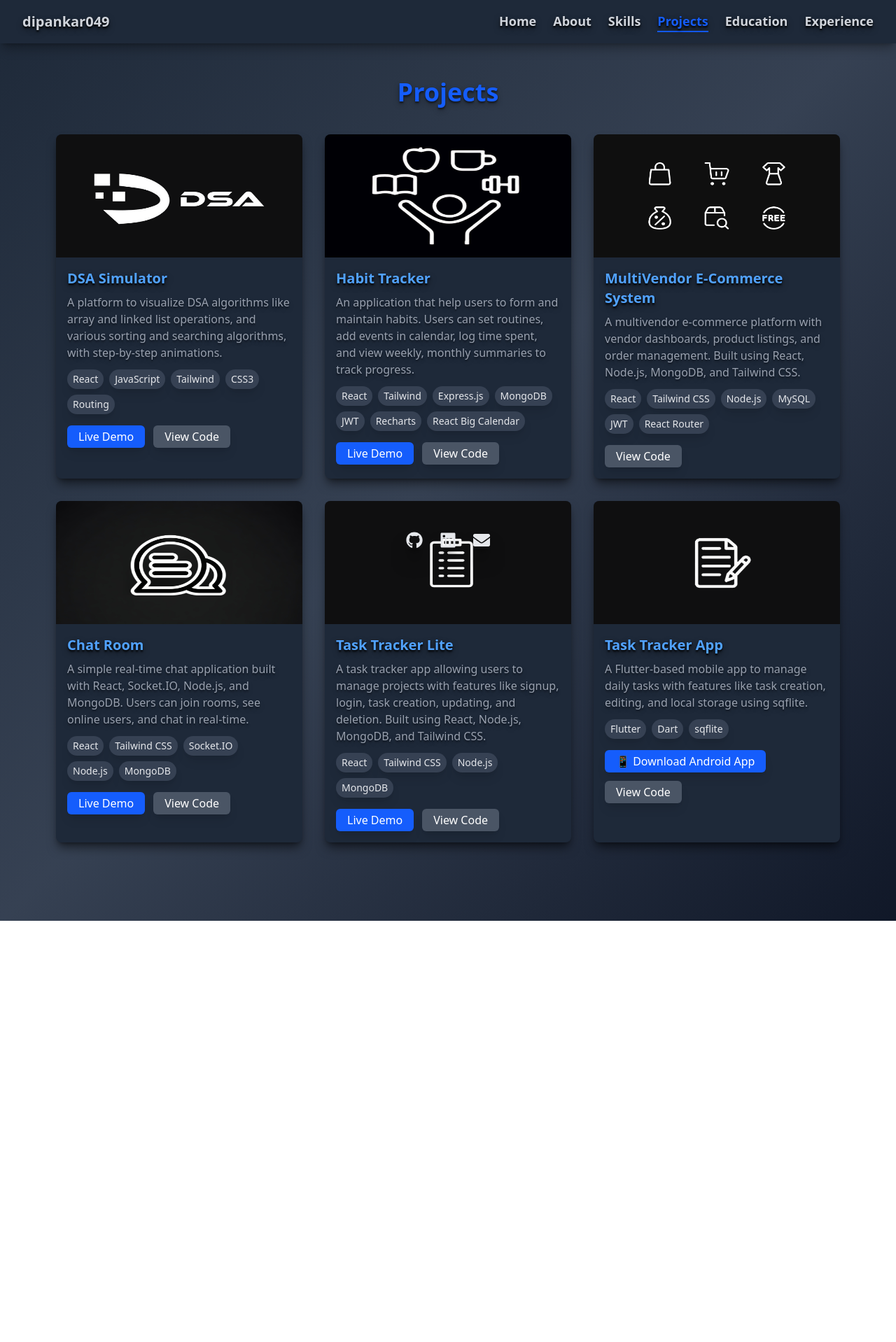
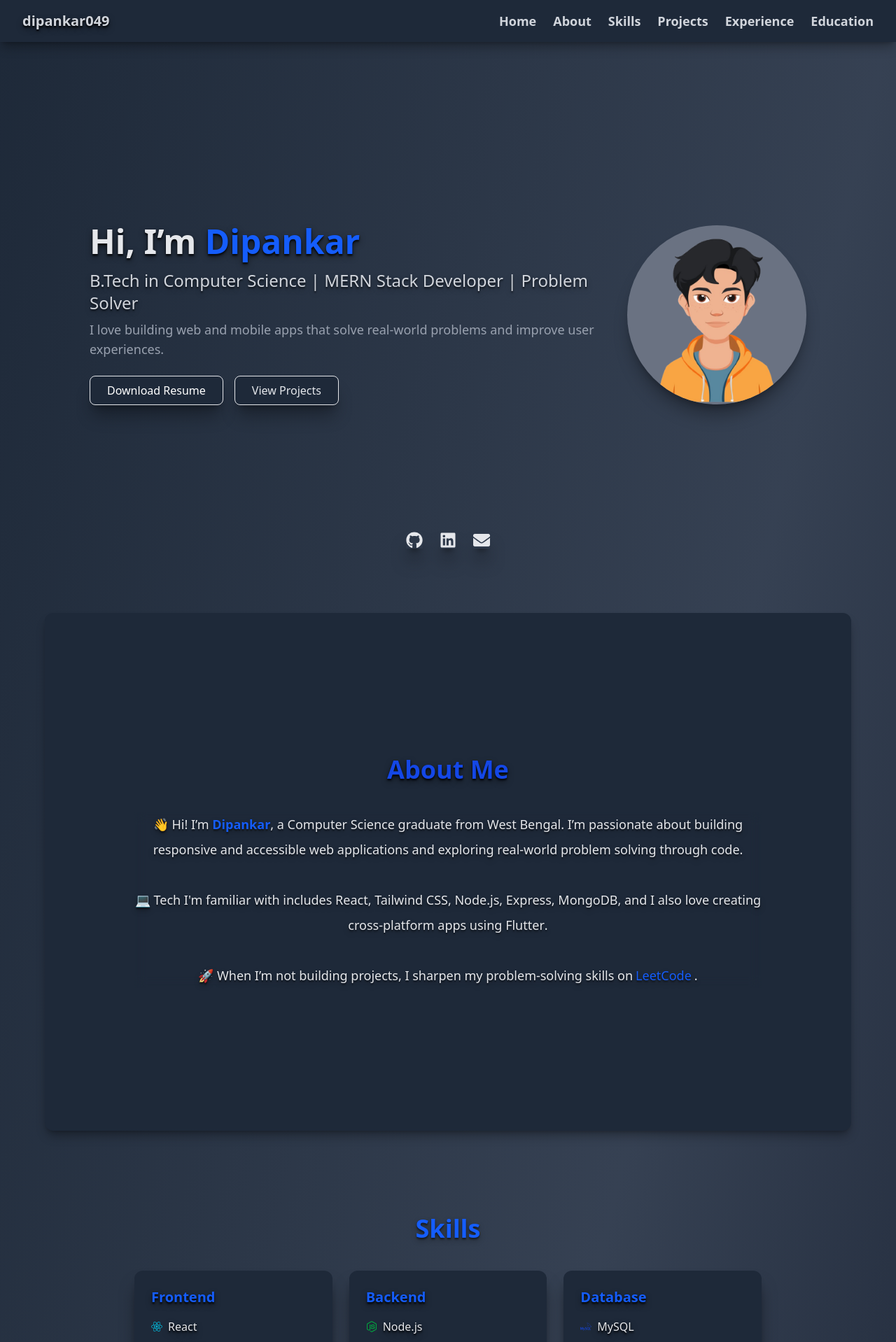
Before and after one commit to dipankar049/portfolio, a React (Vite) app: page /projects in a window 1280 px wide. Shown: the top 1918 px of the page at 70% size. Before the commit the page ends 1316 px from the top, so only its background shows below. Built offline with nearby package versions, Linux system fonts and the light colour scheme.

Commit message:
add: smooth scroll

```diff
--- a/package.json
+++ b/package.json
@@ -18,6 +18,7 @@
     "react-dom": "^19.0.0",
     "react-icons": "^5.5.0",
     "react-router-dom": "^7.5.1",
+    "react-scroll": "^1.9.3",
     "tailwindcss": "^4.1.4"
   },
   "devDependencies": {
--- a/src/App.jsx
+++ b/src/App.jsx
@@ -17,15 +17,21 @@ function App() {
           {/* <div className='min-h-dvh flex flex-col bg-[linear-gradient(to_bottom_right,_#374151,_#1f2937,_#374151,_#111827)]'> */}
           <div className='min-h-dvh flex flex-col bg-gradient-to-br from-gray-800 via-gray-700 to-gray-900'>
             <Header />
-            <div className='my-14 py-4 px-[5vw] grow'>
-              <Routes>
+            <div className='my-14 py-4 px-[5vw] grow flex flex-col gap-6'>
+              <Home />
+              <About />
+              <Skills />
+              <Projects />
+              <Experience />
+              <Education />
+              {/* <Routes>
                 <Route path="/" element={<Home />} />
                 <Route path="/about" element={<About />} />
                 <Route path="/skills" element={<Skills />} />
                 <Route path="/projects" element={<Projects />} />
                 <Route path="/experience" element={<Experience />} />
                 <Route path="/education" element={<Education />} />
-              </Routes>
+              </Routes> */}
             </div>
             <Footer />
           </div>
--- a/src/components/Header.jsx
+++ b/src/components/Header.jsx
@@ -1,8 +1,8 @@
 import { useState } from 'react';
-import { NavLink } from 'react-router-dom';
+import { Link } from "react-scroll";
 import { Menu, X } from 'lucide-react';
 
-const navLinkClass = ({ isActive }) =>
+const LinkClass = ({ isActive }) =>
   isActive
     ? 'border-b-2 text-shadow-lg/50 border-blue-600 text-blue-600 hover:scale-110 transition duration-200'
     : 'hover:text-blue-500 text-shadow-lg/50 hover:scale-110 transition duration-200';
@@ -14,9 +14,9 @@ export default function Header() {
     <header className='fixed top-0 left-0 w-full z-50 bg-gray-800 shadow-lg/30 text-gray-300'>
       <div className='flex items-center justify-between px-4 py-4 sm:px-6 md:px-8'>
         {/* Logo */}
-        <NavLink to='/' className='text-md sm:text-xl text-shadow-lg/50 font-bold hover:scale-105 transition duration-200'>
+        <Link to='home' offset={-80} smooth duration={500} className='text-md sm:text-xl text-shadow-lg/50 font-bold hover:scale-105 transition duration-200'>
           dipankar049
-        </NavLink>
+        </Link>
 
         {/* Hamburger button - hidden on sm and up */}
         <button
@@ -28,23 +28,23 @@ export default function Header() {
         </button>
 
         <nav className='hidden sm:flex space-x-4 md:space-x-6 text-sm sm:text-lg font-semibold'>
-          <NavLink to='/' className={navLinkClass}>Home</NavLink>
-          <NavLink to='/about' className={navLinkClass}>About</NavLink>
-          <NavLink to='/skills' className={navLinkClass}>Skills</NavLink>
-          <NavLink to='/projects' className={navLinkClass}>Projects</NavLink>
-          <NavLink to='/education' className={navLinkClass}>Education</NavLink>
-          <NavLink to='/experience' className={navLinkClass}>Experience</NavLink>
+          <Link to='home' offset={-80} smooth duration={500} className={LinkClass}>Home</Link>
+          <Link to='about' offset={-80} smooth duration={500} className={LinkClass}>About</Link>
+          <Link to='skills' offset={-80} smooth duration={500} className={LinkClass}>Skills</Link>
+          <Link to='projects' offset={-80} smooth duration={500} className={LinkClass}>Projects</Link>
+          <Link to='experience' offset={-80} smooth duration={500} className={LinkClass}>Experience</Link>
+          <Link to='education' offset={-80} smooth duration={500} className={LinkClass}>Education</Link>
         </nav>
       </div>
 
       {menuOpen && (
         <nav className='flex flex-col px-4 pb-4 space-y-2 sm:hidden text-sm font-semibold'>
-          <NavLink to='/' className={navLinkClass} onClick={() => setMenuOpen(false)}>Home</NavLink>
-          <NavLink to='/about' className={navLinkClass} onClick={() => setMenuOpen(false)}>About</NavLink>
-          <NavLink to='/skills' className={navLinkClass} onClick={() => setMenuOpen(false)}>Skills</NavLink>
-          <NavLink to='/projects' className={navLinkClass} onClick={() => setMenuOpen(false)}>Projects</NavLink>
-          <NavLink to='/education' className={navLinkClass} onClick={() => setMenuOpen(false)}>Education</NavLink>
-          <NavLink to='/experience' className={navLinkClass} onClick={() => setMenuOpen(false)}>Experience</NavLink>
+          <Link to='home' offset={-70} smooth duration={500} className={LinkClass} onClick={() => setMenuOpen(false)}>Home</Link>
+          <Link to='about' offset={-70} smooth duration={500} className={LinkClass} onClick={() => setMenuOpen(false)}>About</Link>
+          <Link to='skills' offset={-70} smooth duration={500} className={LinkClass} onClick={() => setMenuOpen(false)}>Skills</Link>
+          <Link to='projects' offset={-70} smooth duration={500} className={LinkClass} onClick={() => setMenuOpen(false)}>Projects</Link>
+          <Link to='experience' offset={-70} smooth duration={500} className={LinkClass} onClick={() => setMenuOpen(false)}>Experience</Link>
+          <Link to='education' offset={-70} smooth duration={500} className={LinkClass} onClick={() => setMenuOpen(false)}>Education</Link>
         </nav>
       )}
     </header>
--- a/src/pages/About.jsx
+++ b/src/pages/About.jsx
@@ -1,6 +1,7 @@
 const About = () => {
   return (
-    <div className="flex items-center justify-center min-h-[calc(100vh-11rem)] bg-gray-800 py-8 sm:py-0 px-6 my-4 sm:my-10 rounded-xl shadow-lg/30">
+    <section className="about">
+      <div className="flex items-center justify-center min-h-[calc(100vh-60px)] bg-gray-800 py-8 sm:py-0 px-6 my-4 sm:my-10 rounded-xl shadow-lg/30">
         <div className="max-w-4xl mx-auto text-center">
           <h2 className="text-3xl md:text-4xl font-bold text-shadow-lg/50 text-blue-700 mb-6 sm:mb-10 animate-fade-in">
             About Me
@@ -25,6 +26,7 @@ const About = () => {
 
         </div>
       </div>
+    </section>
   );
 };
 
--- a/src/pages/Education.jsx
+++ b/src/pages/Education.jsx
@@ -2,7 +2,7 @@ import React from 'react';
 
 const Education = () => {
   return (
-    <section className="my-4 sm:my-10 px-4 md:px-12">
+    <section className="education my-4 sm:my-10 px-4 md:px-12 min-h-[calc(100vh-60px)]">
       <h2 className="text-3xl md:text-4xl font-bold text-shadow-lg/30 text-center text-blue-600 mb-6 sm:mb-10 animate-fade-in">Education</h2>
       <div className="space-y-6">
         {/* B.Tech */}
--- a/src/pages/Experience.jsx
+++ b/src/pages/Experience.jsx
@@ -2,7 +2,7 @@ import React from 'react';
 
 const Experience = () => {
   return (
-    <section className="my-4 sm:my-10 px-4 md:px-12 min-h-[calc(100vh-11rem)]">
+    <section className="experience my-4 sm:my-10 px-4 md:px-12 min-h-[calc(100vh-60px)]">
       <h2 className="text-3xl md:text-4xl font-bold text-center text-shadow-lg/30 text-blue-600 mb-6 sm:mb-10 animate-fade-in">Experience</h2>
       <div className="space-y-10">
         {/* Unified Mentor */}
--- a/src/pages/Home.jsx
+++ b/src/pages/Home.jsx
@@ -3,8 +3,8 @@ import { Link } from 'react-router-dom';
 
 const Home = () => {
   return (
-    <>
-      <div className="flex items-center pt-4 justify-center min-h-[calc(100vh-11rem)] px-4">
+    <section className='home'>
+      <div className="flex items-center pt-4 justify-center min-h-[calc(100vh-60px)] px-4">
       <div className="flex flex-col md:flex-row-reverse items-center gap-10 max-w-5xl w-full">
 
       <div className="flex-shrink-0 rounded-full shadow-xl/30">
@@ -43,7 +43,7 @@ const Home = () => {
         </div>
       </div>
     </div>
-    </>
+    </section>
   );
 };
 
--- a/src/pages/Projects.jsx
+++ b/src/pages/Projects.jsx
@@ -57,7 +57,7 @@ const Projects = () => {
   ];
 
   return (
-    <section id="projects-section" className="my-4 sm:my-10 px-4">
+    <section className="projects my-4 sm:my-10 px-4 min-h-[calc(100vh-60px)]">
       <h2 className="text-3xl md:text-4xl font-bold text-shadow-lg/30 text-blue-600 text-center mb-6 sm:mb-10">Projects</h2>
       <div className="grid grid-cols-1 sm:grid-cols-2 lg:grid-cols-3 gap-8">
         {projects.map((project, index) => (
--- a/src/pages/Skills.jsx
+++ b/src/pages/Skills.jsx
@@ -34,7 +34,7 @@ const Skills = () => {
 
 
   return (
-    <section className="w-full py-4 sm:my-10 px-6 min-h-[calc(100vh-11rem)]">
+    <section className="skills w-full py-4 sm:my-10 px-6 min-h-[calc(100vh-60px)]">
       <div className="max-w-4xl mx-auto">
         <h2 className="text-3xl md:text-4xl font-bold text-shadow-lg/30 text-blue-600 text-center mb-6 sm:mb-10">Skills</h2>
         <div className="grid grid-cols-1 sm:grid-cols-2 md:grid-cols-3 gap-6">
```
Also changed, not shown: 1 other file (tests, documents, lock files or other folders). Lines whose indentation alone changed are shown as unchanged.
